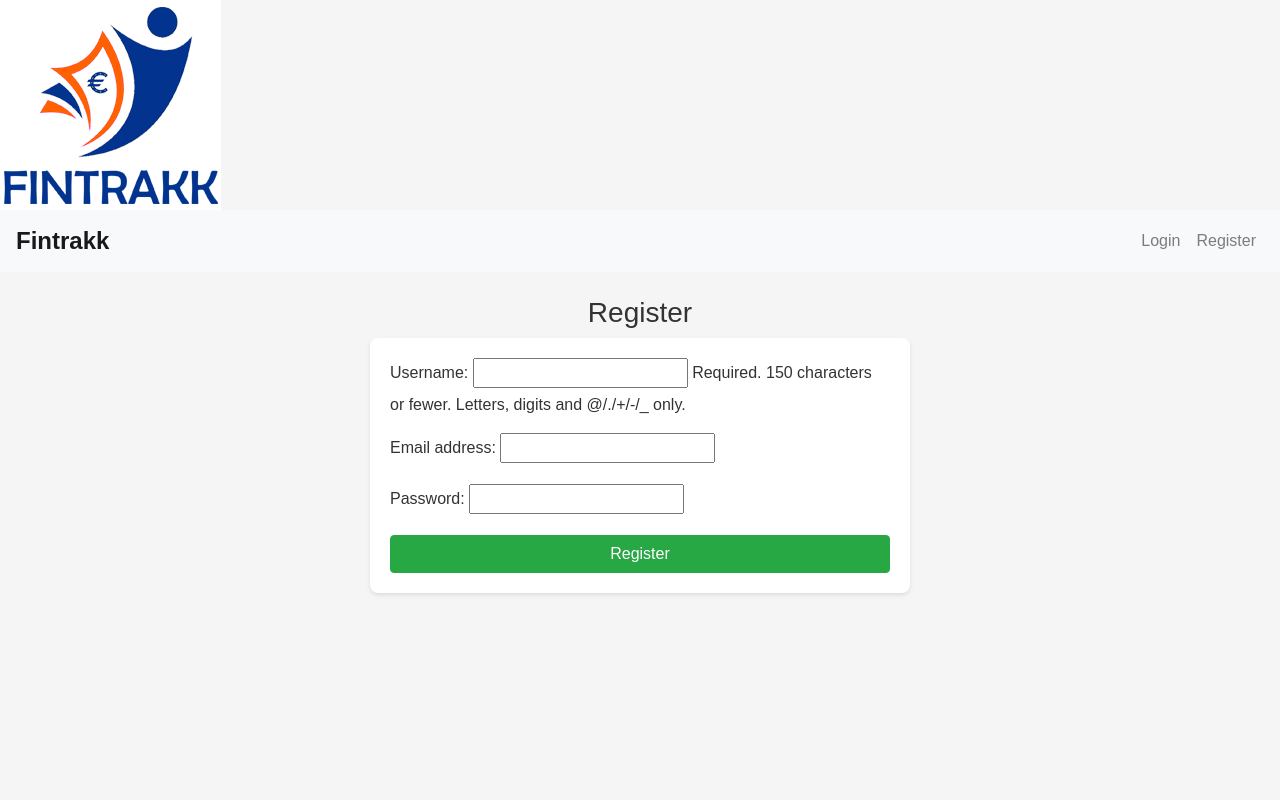
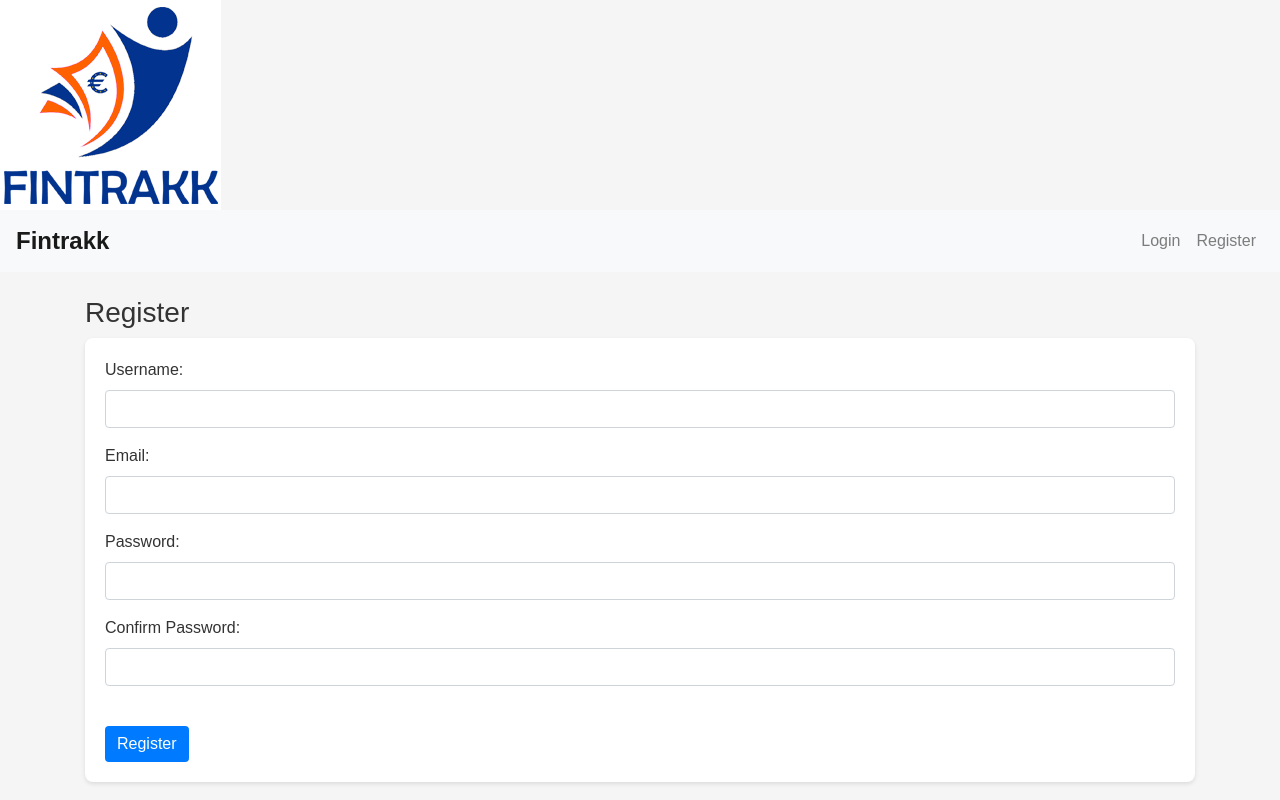
Before and after one commit to Krishnachowdary711/Spartans, a Django app: page /register/ in a window 1280 px wide. Run offline with Django 5.2, Linux system fonts and the light colour scheme; some libraries are stand-ins or nearby versions.

Commit message:
Updating Register page and password format error
Co-Authored-By: VBRuthran <123996540+VBRuthran@users.noreply.github.com>

```diff
--- a/fintrakk/finance/views.py
+++ b/fintrakk/finance/views.py
@@ -22,23 +22,46 @@ from django.http import HttpResponse
 import openpyxl
 import matplotlib
 matplotlib.use('Agg')
+from django.contrib.auth.models import User
 import pandas as pd
 import matplotlib.pyplot as plt
 import plotly.express as px
 from django.http import HttpResponse
+from django.contrib import messages
 
 def home(request):
     return render(request, 'finance/home.html')
 
 def register(request):
     if request.method == 'POST':
-        form = UserRegistrationForm(request.POST)
-        if form.is_valid():
-            form.save()
-            return redirect('login')
-    else:
-        form = UserRegistrationForm()
-    return render(request, 'finance/register.html', {'form': form})
+        username = request.POST['username']
+        email = request.POST['email']
+        password = request.POST['password']
+        confirm_password = request.POST['confirm_password']
+
+        # Checking if passwords match
+        if password != confirm_password:
+            messages.error(request, "Passwords do not match!")
+            return redirect('register')
+
+        # Checking if username already exists
+        if User.objects.filter(username=username).exists():
+            messages.error(request, "Username already exists!")
+            return redirect('register')
+
+        # Checking if email already exists
+        if User.objects.filter(email=email).exists():
+            messages.error(request, "Email is already registered!")
+            return redirect('register')
+
+        # Createing user with hashed password
+        user = User.objects.create_user(username=username, email=email, password=password)
+        user.save()
+
+        messages.success(request, "Registration successful! You can now log in.")
+        return redirect('login')
+
+    return render(request, 'finance/register.html')
 
 from django.db.models import Sum
 
--- a/fintrakk/fintrakk/settings.py
+++ b/fintrakk/fintrakk/settings.py
@@ -125,3 +125,7 @@ STATICFILES_DIRS = [BASE_DIR / 'finance/static']
 # https://docs.djangoproject.com/en/5.1/ref/settings/#default-auto-field
 
 DEFAULT_AUTO_FIELD = "django.db.models.BigAutoField"
+
+AUTHENTICATION_BACKENDS = [
+    'django.contrib.auth.backends.ModelBackend',
+]
--- a/fintrakk/templates/finance/register.html
+++ b/fintrakk/templates/finance/register.html
@@ -1,16 +1,41 @@
 {% extends 'base.html' %}
 {% load static %}
 
+{% block content %}
+<h3>Register</h3>
 
-{% block content %}
-<div class="row justify-content-center">
-    <div class="col-md-6">
-        <h3 class="text-center">Register</h3>
-        <form method="POST">
-            {% csrf_token %}
-            {{ form.as_p }}
-            <button type="submit" class="btn btn-success btn-block">Register</button>
-        </form>
+<form method="POST">
+    {% csrf_token %}
+
+    <div class="form-group">
+        <label for="username">Username:</label>
+        <input type="text" name="username" class="form-control" required>
     </div>
-</div>
+
+    <div class="form-group mt-3">
+        <label for="email">Email:</label>
+        <input type="email" name="email" class="form-control" required>
+    </div>
+
+    <div class="form-group mt-3">
+        <label for="password">Password:</label>
+        <input type="password" name="password" class="form-control" required>
+    </div>
+
+    <div class="form-group mt-3">
+        <label for="confirm_password">Confirm Password:</label>
+        <input type="password" name="confirm_password" class="form-control" required>
+    </div>
+
+    <button type="submit" class="btn btn-primary mt-4">Register</button>
+</form>
+
+<!-- Display error/success messages -->
+{% if messages %}
+    <div class="mt-3">
+        {% for message in messages %}
+            <div class="alert alert-{{ message.tags }}">{{ message }}</div>
+        {% endfor %}
+    </div>
+{% endif %}
 {% endblock %}
```
Also changed, not shown: fintrakk/db.sqlite3.
